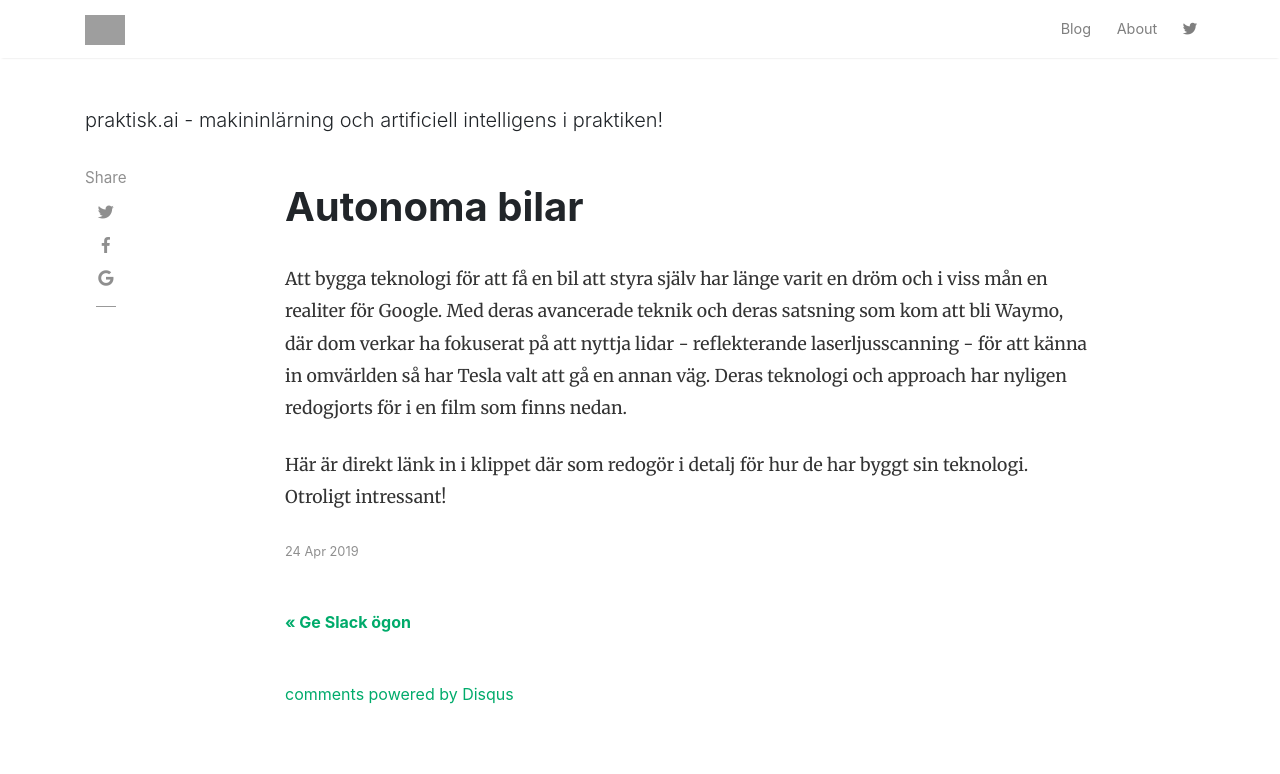
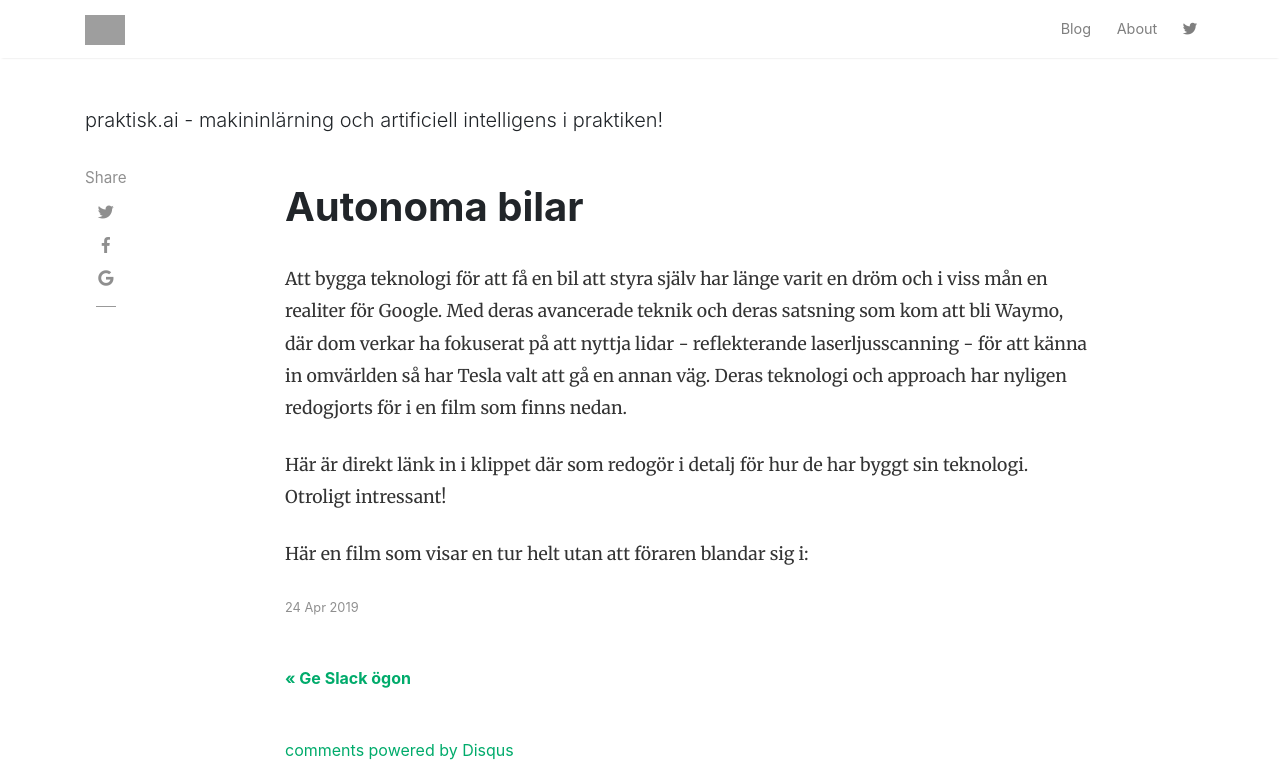
Before and after one commit to praktisk-ai/siteleaf-web, a Jekyll site: the page built from _posts/2019-04-24-autonoma-bilar.markdown, in a window 1280 px wide and 1289 px high, cut to the strip 0-774 px from the top of the window. Built offline with Jekyll 4.4.1, drawn with Linux system fonts in a browser that asks for light colours; nearby versions of some CDN libraries; comment, search, counter and statistics services are not loaded; grey boxes are pictures that could not be loaded.

Commit message:
Updated Autonoma Bilar

```diff
--- a/_posts/2019-04-24-autonoma-bilar.markdown
+++ b/_posts/2019-04-24-autonoma-bilar.markdown
@@ -12,3 +12,6 @@
 Här är direkt länk in i klippet där [](https://twitter.com/karpathy) som redogör i detalj för hur de har byggt sin teknologi. Otroligt intressant!
 
 [](https://www.youtube.com/watch?v=Ucp0TTmvqOE&feature=youtu.be&t=6726)
+
+Här en film som visar en tur helt utan att föraren blandar sig i:
+[](https://youtu.be/tlThdr3O5Qo)
```
